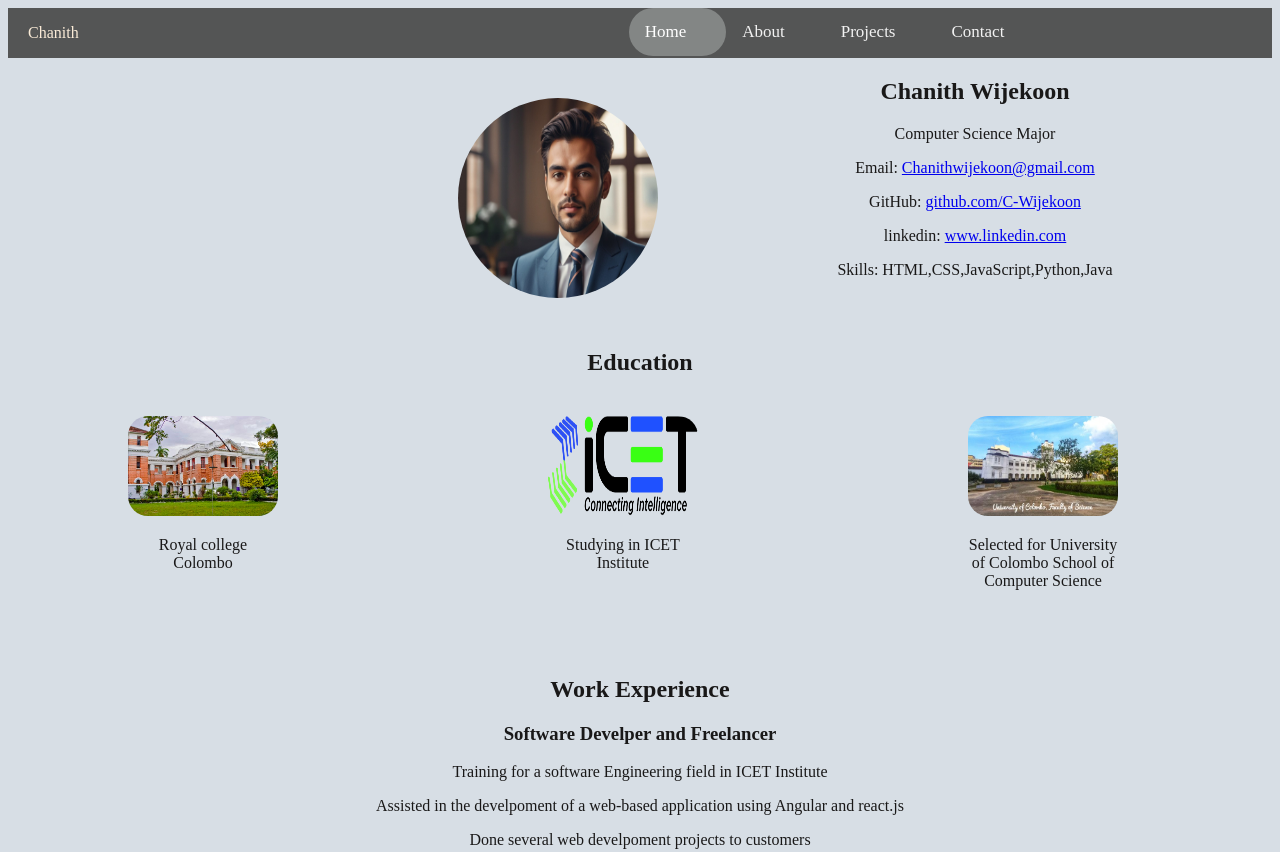
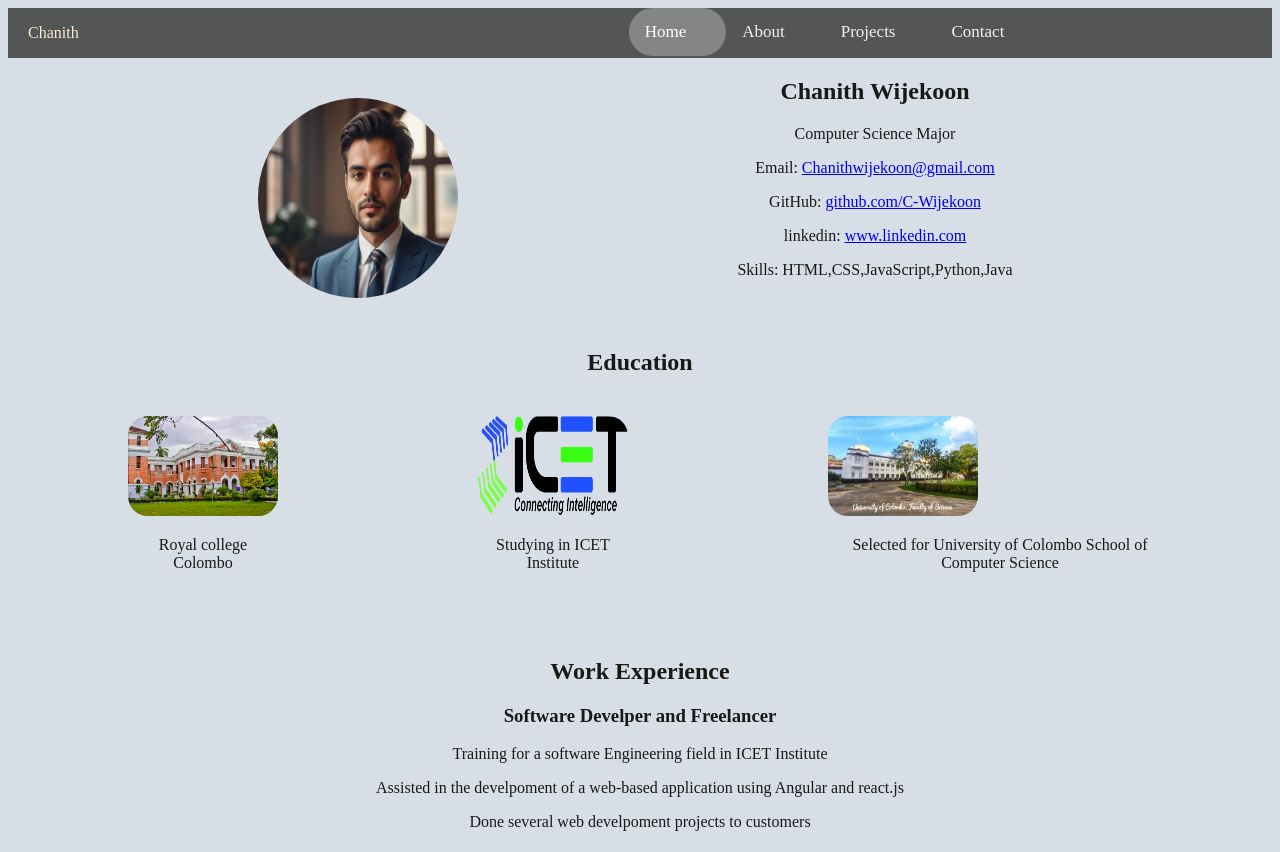
Before and after one commit to C-Wijekoon/Student-web-Profile-Project, a plain HTML site: page index.html in a window 1280 px wide. Shown: the top 852 px of the page. Drawn offline with Linux system fonts and the light colour scheme.

Commit message:
Change page responsiveness

```diff
--- a/css/style.css
+++ b/css/style.css
@@ -42,7 +42,7 @@
 }
 .ProfileIMG{
     float: left;
-    margin:20px 20px 2px 450px;
+    margin:20px 20px 2px 250px;
     border-radius: 50%;
     align-items: center;
     justify-content: center;
@@ -70,13 +70,13 @@ h3{
 .Royal{
     padding-left: 100px;
     padding-top: 20px;
-    padding-right: 170px;
+    padding-right: 100px;
 
 }
 .Royal01{
     padding-left: 100px;
     padding-top: 20px;
-    padding-right: 170px;
+    padding-right: 100px;
 }
 .Royal02{
     padding-left: 100px;
```
